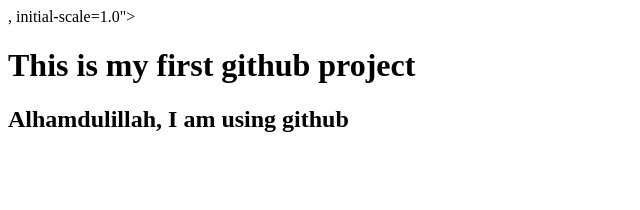
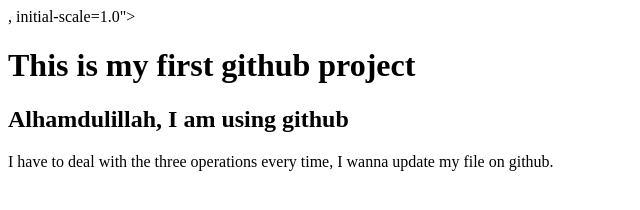
Before and after one commit to mobasser2032/my-first-website, a plain HTML site: page index.html in a window 1280 px wide. Shown: the whole page, without its empty margins (0-640 px from the left). Drawn offline with Linux system fonts and the light colour scheme.

Commit message:
added a paragraph

```diff
--- a/index.html
+++ b/index.html
@@ -8,5 +8,6 @@
 <body>
     <h1>This is my first github project</h1>
    <h2>Alhamdulillah, I am using github</h2>
+   <p>I have to deal with the three operations every time, I wanna update my file on github.</p>
 </body>
 </html>
```
